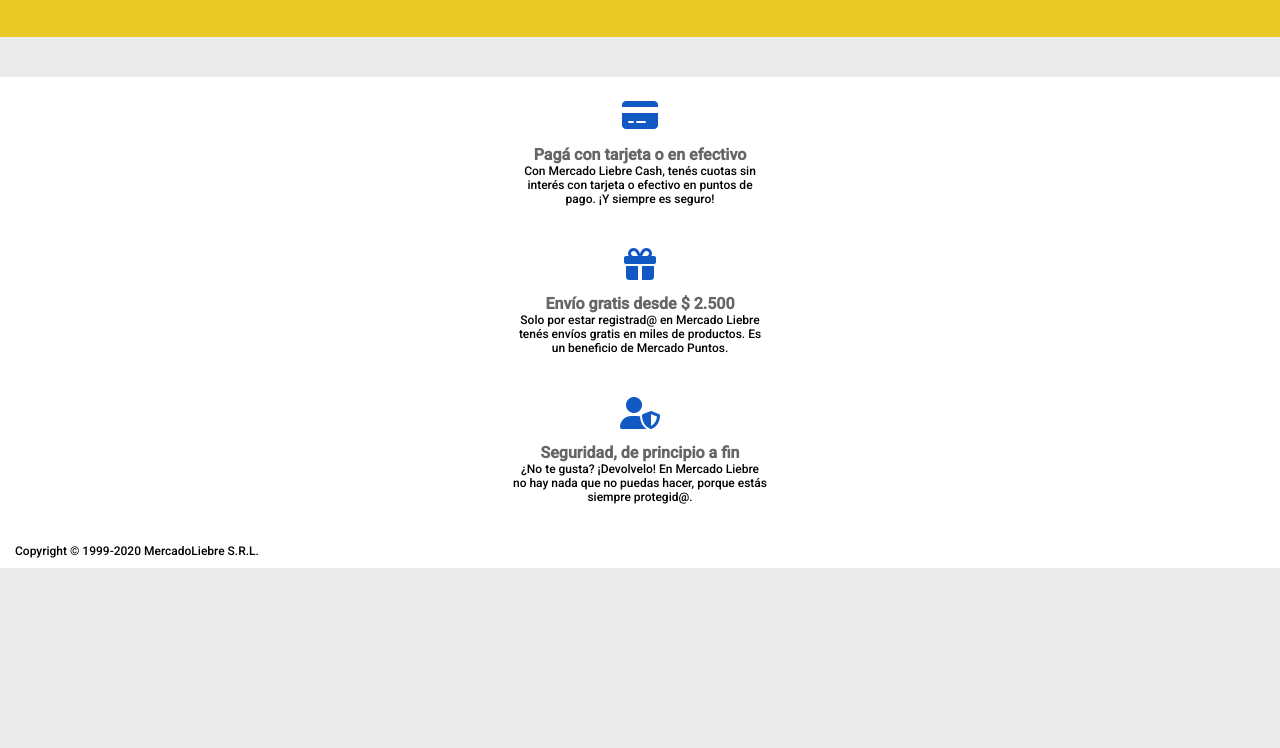
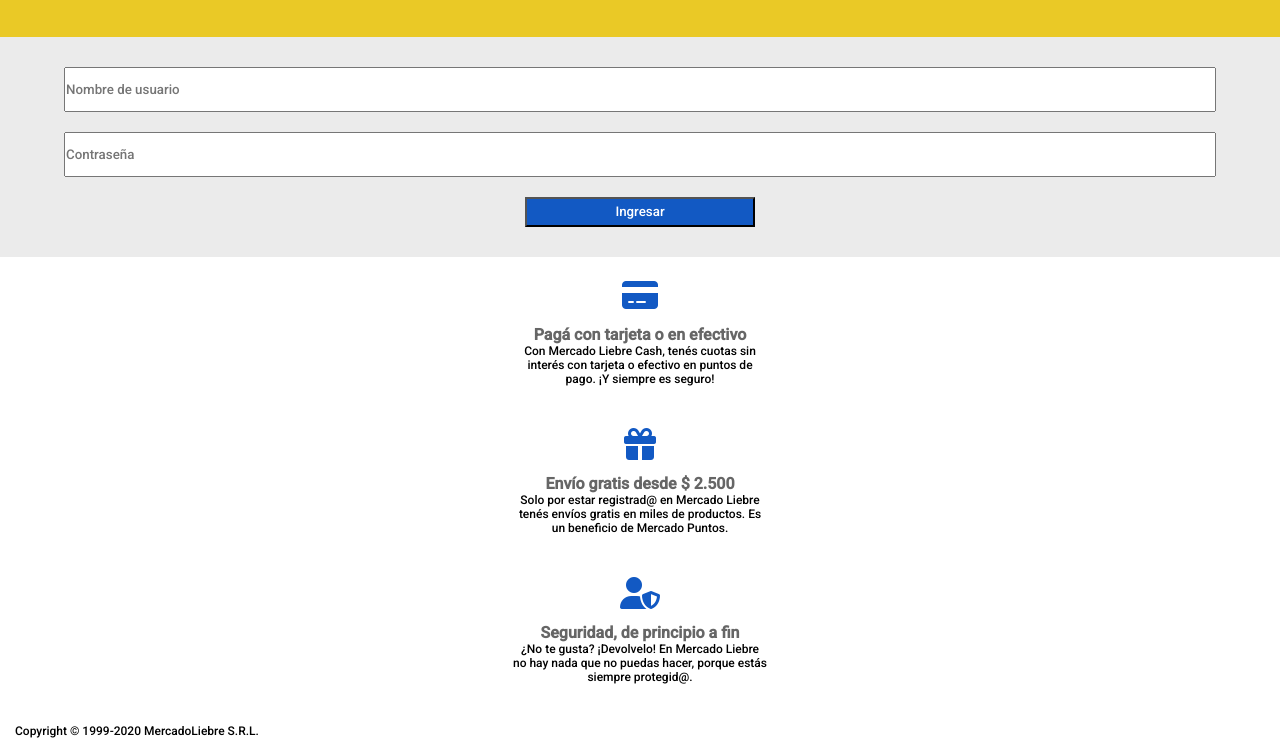
Before and after one commit to lucas2251/MercadoLiebre-Tp5, a website: page views/login.html in a window 1280 px wide. Shown: the part 168-916 px from the top of the page. Before the commit the page ends 800 px from the top, so only its background shows below. Drawn offline with Linux system fonts and the light colour scheme.

Commit message:
micro desafio paso 2 terminado

```diff
--- a/public/css/styles.css
+++ b/public/css/styles.css
@@ -3,5 +3,4 @@
 @import './header.css';
 @import './main.css';
 @import './footer.css';
-@import './login.css';
-@import './register.css';
+@import './user.css';
--- a/public/css/register.css
+++ b/public/css/user.css
@@ -23,7 +23,7 @@
     flex-direction: row;
     justify-content: center;
 }
-main form .botones button{
+main form .botones button, main form .botones button a{
     width: 20%;
     height: 30px;
     margin: 10px;
--- a/views/login.html
+++ b/views/login.html
@@ -1,5 +1,6 @@
 <!DOCTYPE html>
 <html lang="en">
+
 <head>
     <meta charset="UTF-8">
     <meta http-equiv="X-UA-Compatible" content="IE=edge">
@@ -30,8 +31,8 @@
                 <li><a href="#">Ofertas</a></li>
             </ul>
             <ul>
-                    <li><a href="#">Creá tu cuenta<i class="far fa-id-card"></i></a></li>
-                    <li><a href="#">Ingresa<i class="fas fa-sign-in"></i></a></li>
+                <li><a href="/register">Creá tu cuenta<i class="far fa-id-card"></i></a></li>
+                <li><a href="/login">Ingresa<i class="fas fa-sign-in"></i></a></li>
                 <li><a href="#">Mis compras<i class="fas fa-shopping-cart"></i></a></li>
             </ul>
         </nav>
@@ -41,7 +42,15 @@
     </header>
     <main>
 
+        <form>
+            <input placeholder="Nombre de usuario" name="nombreUsuario" type="text" required>
+            <input placeholder="Contraseña"  name="contraseña" type="password" required>
+            <div class="botones">
+                <button type="submit"><a href="/"> Ingresar</a></button>
+              </div>
 
+
+        </form>
 
     </main>
 
```
Also changed, not shown: views/register.html (+3 -3 lines), public/css/login.css (deleted). Lines whose indentation alone changed are shown as unchanged.
